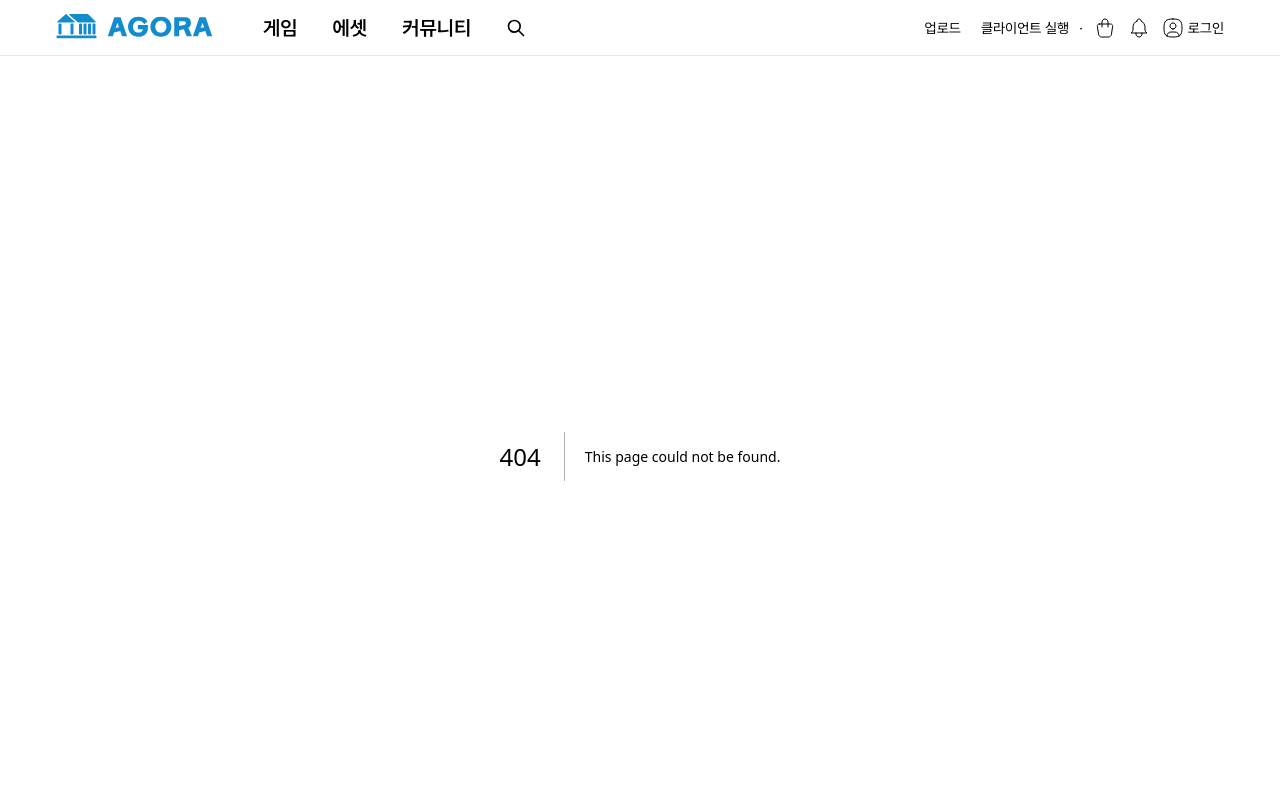
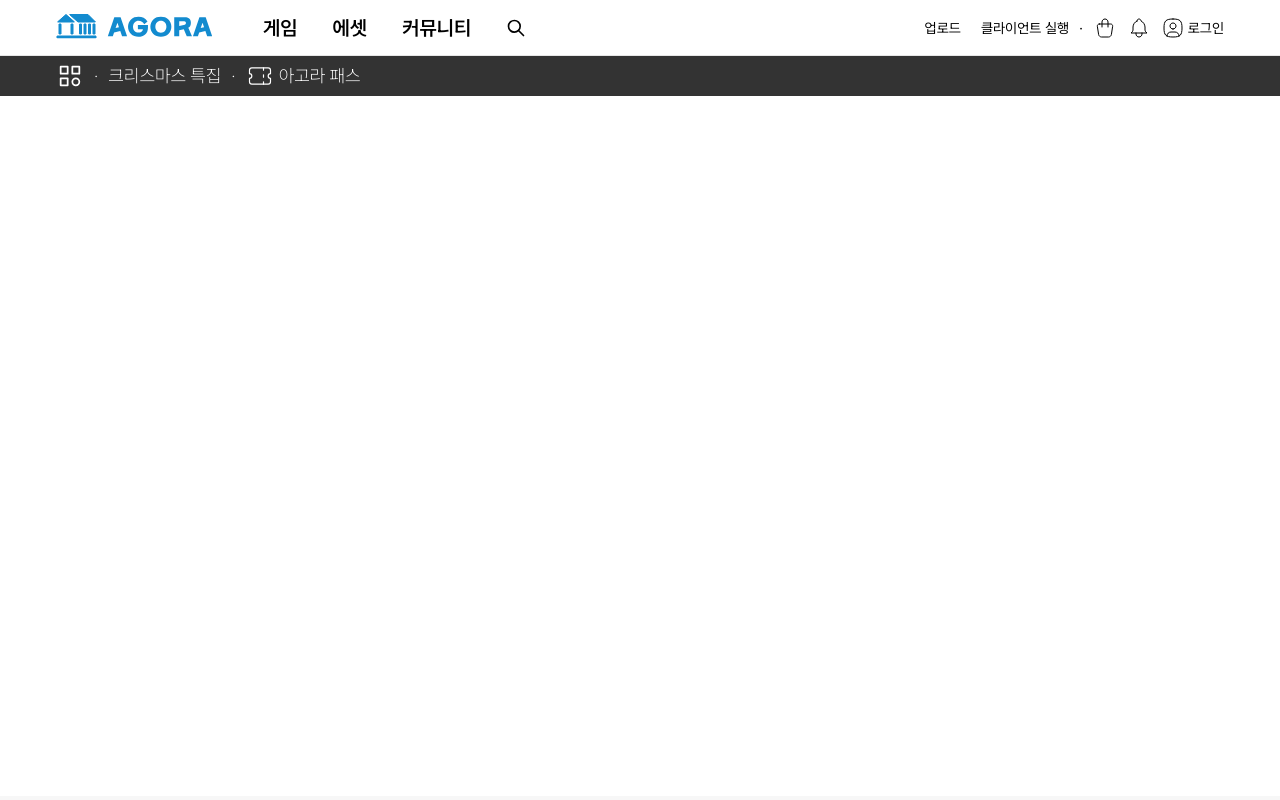
Before and after one commit to IndieHolic/frontend, a Next.js app in the folder next-app/: page /game in a window 1280 px wide. Before the commit this address had no page. Shown: the top 800 px of the page. Built offline with nearby package versions, Linux system fonts and the light colour scheme.

Commit message:
서브헤더 완성

```diff
--- /dev/null
+++ b/next-app/app/game/layout.tsx
@@ -0,0 +1,9 @@
+import { SubHeader } from "@/components/Game/SubHeader/SubHeader";
+
+interface LayoutProps {
+  children: React.ReactNode;
+}
+
+export default function Layout({ children }: LayoutProps) {
+  return <SubHeader>{children}</SubHeader>;
+}
--- /dev/null
+++ b/next-app/app/game/page.tsx
@@ -0,0 +1,5 @@
+import { Box } from "@mantine/core";
+
+export default function Home() {
+  return <Box h={"700px"}></Box>;
+}
--- a/next-app/components/AppShell/AppShell.tsx
+++ b/next-app/components/AppShell/AppShell.tsx
@@ -7,10 +7,10 @@ interface AppShellProps {
 }
 export function AppShell({ children }: AppShellProps) {
   return (
-    <div className={classes.AppShell}>
+    <section className={classes.AppShell}>
       <Header />
       {children}
       <Footer />
-    </div>
+    </section>
   );
 }
--- a/next-app/components/AppShell/Header/Header.module.css
+++ b/next-app/components/AppShell/Header/Header.module.css
@@ -8,7 +8,7 @@
   background-color: white;
   border-bottom: 1px solid var(--gray-2);
 
-  z-index: 100;
+  z-index: 200;
 }
 
 .Wrapper {
--- a/next-app/components/AppShell/Header/Header.tsx
+++ b/next-app/components/AppShell/Header/Header.tsx
@@ -13,7 +13,7 @@ export function Header() {
             <Image src="/images/header/agora-logo.svg" />
           </Link>
           <Group gap={"35px"}>
-            <Link className={classes.BlackSemiBold20} href="/">
+            <Link className={classes.BlackSemiBold20} href="/game">
               게임
             </Link>
             <Link className={classes.BlackSemiBold20} href="/">
--- /dev/null
+++ b/next-app/components/Game/SubHeader/SubHeader.module.css
@@ -0,0 +1,36 @@
+.SubHeader {
+  display: flex;
+  flex-direction: column;
+  height: fit-content;
+}
+
+.Container {
+  position: sticky;
+  width: 100%;
+  height: 40px;
+
+  top: 56px;
+
+  background-color: var(--gray-9);
+
+  z-index: 100;
+}
+
+.Wrapper {
+  display: flex;
+  width: 1200px;
+  height: 100%;
+  margin: 0 auto;
+  padding: 0 16px;
+
+  align-items: center;
+  gap: 10px;
+}
+
+.WhiteExtraLight18 {
+  font-size: 18px;
+  font-weight: var(--font-weight-extra-light);
+  color: white;
+
+  line-height: 1;
+}
--- /dev/null
+++ b/next-app/components/Game/SubHeader/SubHeader.tsx
@@ -0,0 +1,31 @@
+import classes from "./SubHeader.module.css";
+import { Box, Group, Text } from "@mantine/core";
+import { IconCategory, IconTicket } from "@tabler/icons-react";
+import Link from "next/link";
+
+interface SubHeaderProps {
+  children: React.ReactNode;
+}
+export function SubHeader({ children }: SubHeaderProps) {
+  return (
+    <section className={classes.SubHeader}>
+      <Box className={classes.Container}>
+        <Box className={classes.Wrapper}>
+          <IconCategory size={"28px"} color="white" stroke={1.5} />
+          <Text className={classes.WhiteExtraLight18}>·</Text>
+          <Link href="/">
+            <Text className={classes.WhiteExtraLight18}>크리스마스 특집</Text>
+          </Link>
+          <Text className={classes.WhiteExtraLight18}>·</Text>
+          <Link href="/">
+            <Group gap={"5px"}>
+              <IconTicket size={"28px"} color="white" stroke={1} />
+              <Text className={classes.WhiteExtraLight18}>아고라 패스</Text>
+            </Group>
+          </Link>
+        </Box>
+      </Box>
+      {children}
+    </section>
+  );
+}
```
Also changed, not shown: next-app/public/images/game/icon-category.svg (added).
